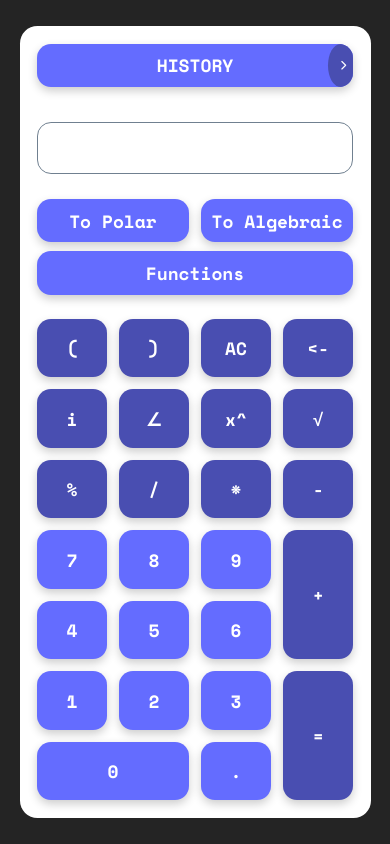
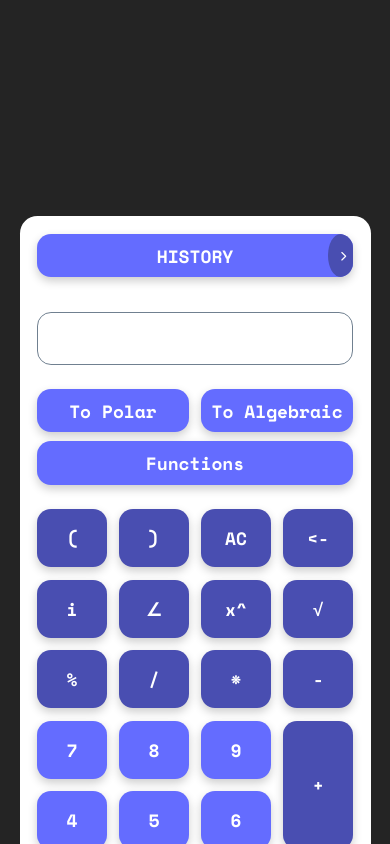
Before and after one commit to savin-maksim/all-test-projects, a React (Vite) app: page / in a window 390 px wide. Shown: the top 844 px of the page. Built offline with nearby package versions, Linux system fonts and the light colour scheme.

Commit message:
Initial commit calc v2.1

```diff
--- a/src/index.css
+++ b/src/index.css
@@ -24,6 +24,16 @@ body,
   --button-border-radius: 0.8rem;
 }
 
+@media (max-width: 820px) {
+  html,
+  body,
+  #root {
+    padding-bottom: 5px;
+    align-items: end;
+    min-height: 120svh;
+  }
+}
+
 .card {
   max-width: 30rem;
   width: 90%;
@@ -32,15 +42,12 @@ body,
   border-radius: 1rem;
 }
 
-
-
 button {
   background: var(--primary-color);
   border: none;
   border-radius: var(--button-border-radius);
   padding: clamp(0.5rem, 0.2rem + 1.5vh, 1.2rem) 0;
   color: white;
-  cursor: pointer;
   transition: background-position 0.1s ease, transform 0.1s ease;
   /* Анимация фона и трансформации */
   box-shadow: 0 4px 10px rgba(0, 0, 0, 0.2);
@@ -105,6 +112,7 @@ button {
   button:hover {
     transform: translateY(-2px);
     box-shadow: 0px 6px 15px var(--primary-color);
+    cursor: pointer;
   }
 
   button:active {
```
